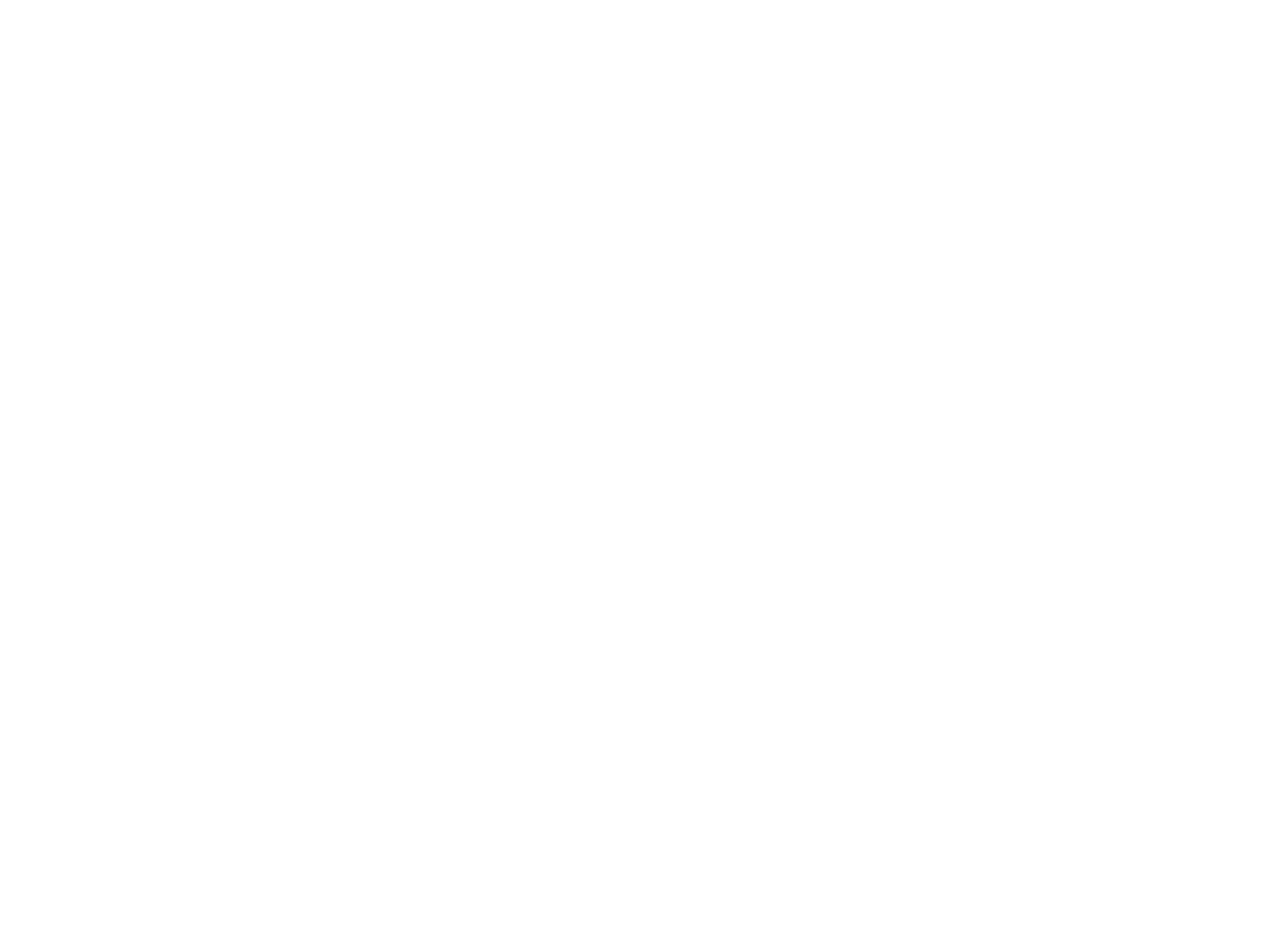
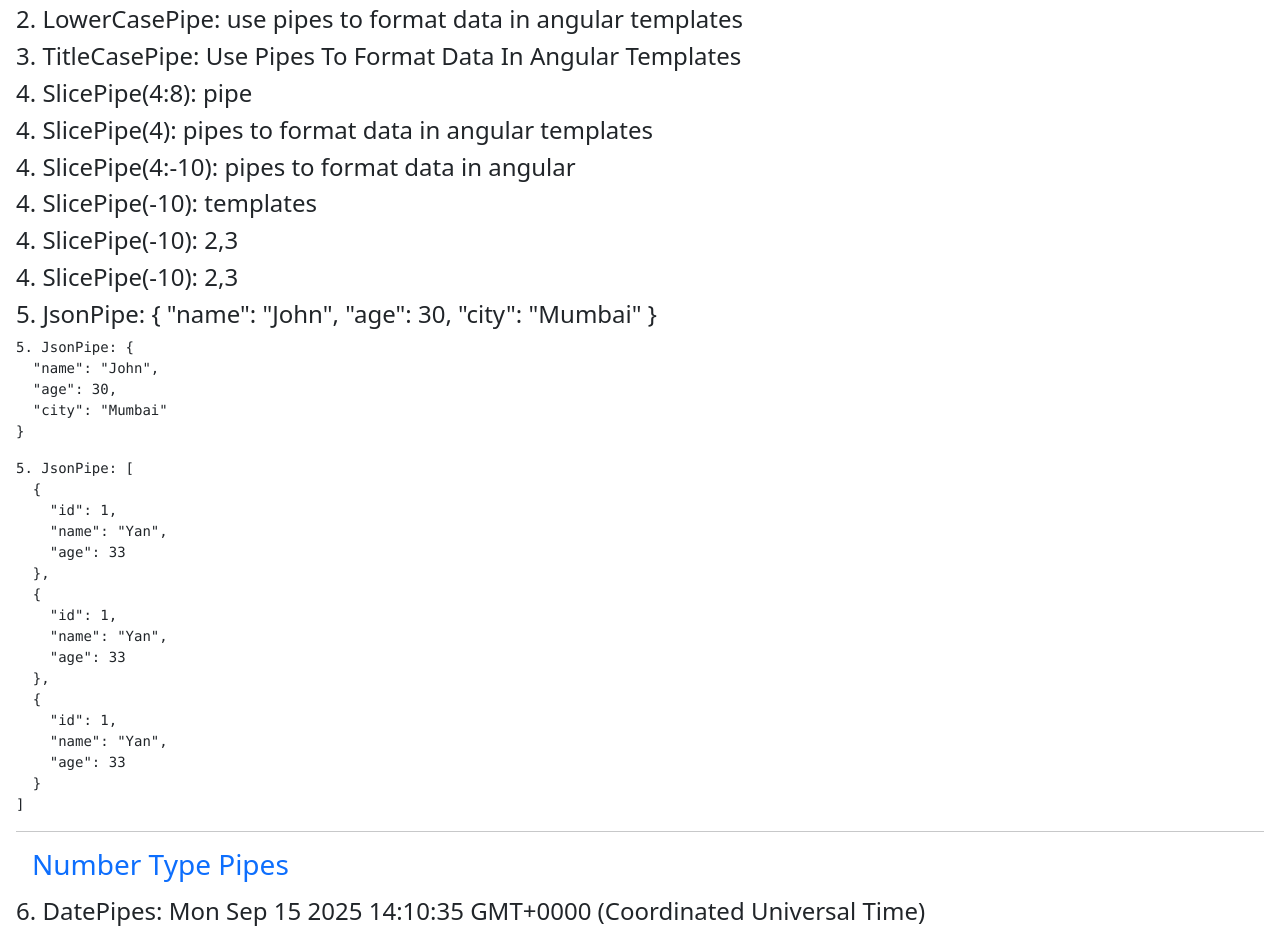
Before and after one commit to BebsYanski/angular, an Angular app in the folder angular_19_proj/: page /built-in-pipes in a window 1280 px wide. Shown: the part 153-1090 px from the top of the page. Before the commit the page ends 800 px from the top, so only its background shows below. Built offline with nearby package versions, Linux system fonts and the light colour scheme.

Commit message:
Implement string pipes

```diff
--- a/angular_19_proj/src/app/built-in-pipes/built-in-pipes.html
+++ b/angular_19_proj/src/app/built-in-pipes/built-in-pipes.html
@@ -1 +1,35 @@
-<p>built-in-pipes works!</p>
+<div class="m-3">
+    <h3 class="text-primary m-3">String Type Pipes</h3>
+    <h4>1. UpperCasePipe: {{ angularPipes | uppercase }}</h4>
+    <h4>2. LowerCasePipe: {{ angularPipes | lowercase }}</h4>
+    <h4>3. TitleCasePipe: {{ angularPipes | titlecase }}</h4>
+    <h4>4. SlicePipe(4:8): {{ angularPipes | slice : 4 : 8 }}</h4>
+    <h4>4. SlicePipe(4): {{ angularPipes | slice : 4 }}</h4>
+    <h4>4. SlicePipe(4:-10): {{ angularPipes | slice : 4 : -10 }}</h4>
+    <h4>4. SlicePipe(-10): {{ angularPipes | slice : -10 }}</h4>
+    <h4>4. SlicePipe(-10): {{ [1, 2, 3, 4, 5, 6] | slice : 1 : 3 }}</h4>
+    <h4>4. SlicePipe(-10): {{ [1, 2, 3, 4, 5, 6] | slice : 1 : 3 }}</h4>
+    <h4>5. JsonPipe: {{ personData | json }}</h4>
+    <pre>5. JsonPipe: {{ personData | json }}</pre>
+    <pre>5. JsonPipe: {{ students | json }}</pre>
+    <hr />
+    <h3 class="text-primary m-3">Number Type Pipes</h3>
+    <h4>6. DatePipes: {{ currentDate }}</h4>
+    <h4>6. DatePipes: {{ currentDate | date }}</h4>
+
+    <h4>6. shortPipe: {{ currentDate | date : 'short' }}</h4>
+    <h4>6. shortDate: {{ currentDate | date : 'shortDate' }}</h4>
+    <h4>6. shortTime: {{ currentDate | date : 'shortTime' }}</h4>
+    <h4>6. mediumPipes: {{ currentDate | date : 'medium' }}</h4>
+    <h4>6. mediumDate: {{ currentDate | date : 'mediumDate' }}</h4>
+    <h4>6. mediumTime: {{ currentDate | date : 'mediumTime' }}</h4>
+    <h4>6. Time: {{ currentDate | date : 'time' }}</h4>
+    <h4>6. long: {{ currentDate | date : 'long' }}</h4>
+    <h4>6. longDate: {{ currentDate | date : 'longDate' }}</h4>
+    <h4>6. longTime: {{ currentDate | date : 'longTime' }}</h4>
+    <p [innerText]="currentDate"></p>
+
+    <h4>7. DecimalPipe: {{ 3.141592653 | number : '' }}</h4>
+    <h4>7. DecimalPipe: {{ 3.141592653 | number : '' }}</h4>
+    <h4>7. DecimalPipe: {{ 3.141592653 | number : '' }}</h4>
+</div>
--- a/angular_19_proj/src/app/built-in-pipes/built-in-pipes.ts
+++ b/angular_19_proj/src/app/built-in-pipes/built-in-pipes.ts
@@ -1,11 +1,23 @@
+import { CommonModule } from '@angular/common';
 import { Component } from '@angular/core';
 
 @Component({
   selector: 'app-built-in-pipes',
-  imports: [],
+  imports: [CommonModule],
   templateUrl: './built-in-pipes.html',
-  styleUrl: './built-in-pipes.scss'
+  styleUrl: './built-in-pipes.scss',
 })
 export class BuiltInPipes {
-
+  angularPipes: string = 'Use pipes to format data in angular templates';
+  personData = {
+    name: 'John',
+    age: 30,
+    city: 'Mumbai',
+  };
+  students = [
+    { id: 1, name: 'Yan', age: 33 },
+    { id: 1, name: 'Yan', age: 33 },
+    { id: 1, name: 'Yan', age: 33 },
+  ];
+  currentDate: Date = new Date();
 }
```
